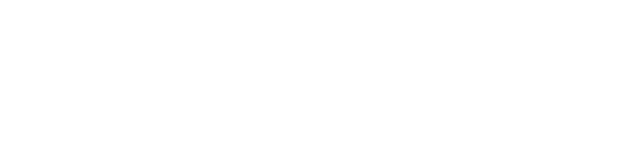
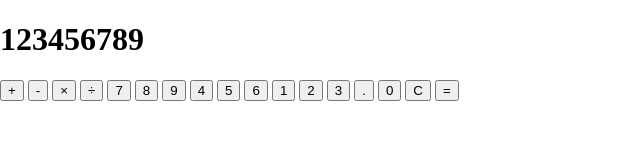
Before and after one commit to AnjaSiewert/calculator, a plain HTML site: page index.html in a window 1280 px wide. Shown: the whole page, without its empty margins (0-640 px from the left). Drawn offline with Linux system fonts and the light colour scheme.

Commit message:
add calculator buttons

```diff
--- a/index.html
+++ b/index.html
@@ -7,6 +7,33 @@
     <link rel="stylesheet" href="styles.css">
 </head>
 <body>
+    <!-- Calculator -->
+    <div class="calculator">
+        <!-- Display -->
+        <div class="calculator-display">
+            <h1>123456789</h1>
+        </div>
+        <!-- Buttons -->
+        <div class="calculator-buttons">
+            <button class="operator" value="+">+</button>
+            <button class="operator" value="-">-</button>
+            <button class="operator" value="*">×</button>
+            <button class="operator" value="/">÷</button>
+            <button value="7">7</button>
+            <button value="8">8</button>
+            <button value="9">9</button>
+            <button value="4">4</button>
+            <button value="5">5</button>
+            <button value="6">6</button>
+            <button value="1">1</button>
+            <button value="2">2</button>
+            <button value="3">3</button>
+            <button class="decimal" value=".">.</button>
+            <button value="0">0</button>
+            <button class="clear" id="clear-button">C</button>
+            <button class="equal-sign operator" value="=">=</button>
+        </div>
+    </div>
     <script src="script.js"></script>
 </body>
 </html>
```
